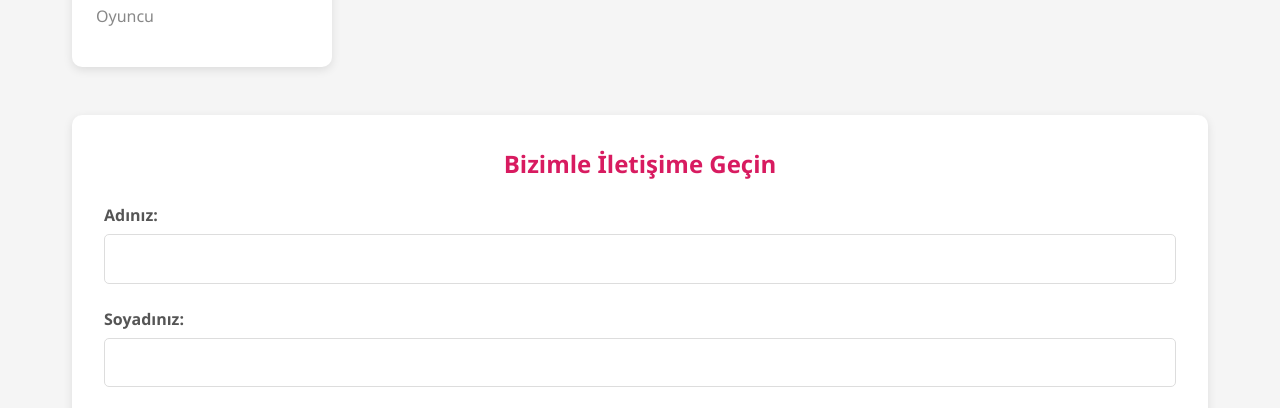
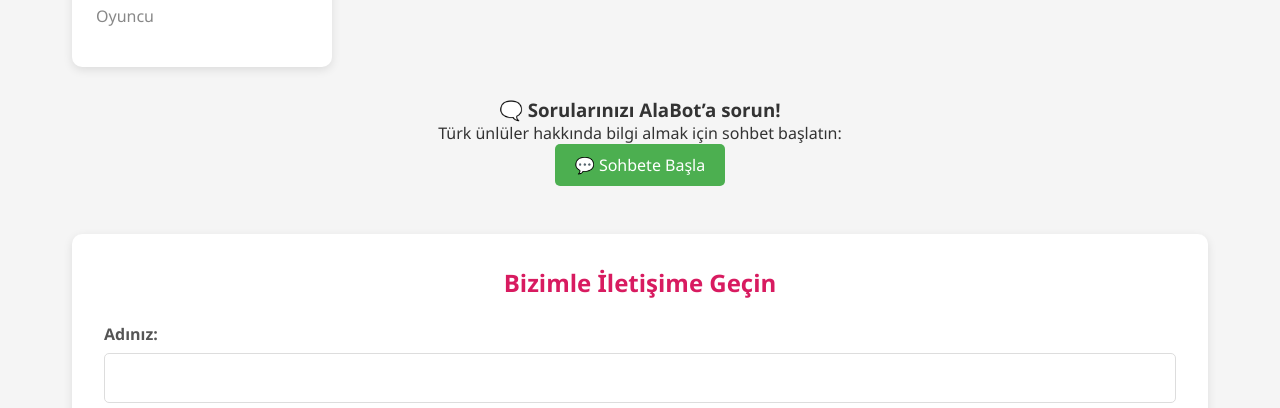
Before and after one commit to AlanurYemez/alanurweb, a plain HTML site: page index.html in a window 1280 px wide. Shown: the part 679-1087 px from the top of the page. Drawn offline with Linux system fonts and the light colour scheme.

Commit message:
Update index.html

```diff
--- a/index.html
+++ b/index.html
@@ -348,6 +348,19 @@
                 </div>
             </div>
         </div>
+
+
+        <div style="text-align: center; margin-top: 30px;">
+  <h3>🗨️ Sorularınızı AlaBot’a sorun!</h3>
+  <p>Türk ünlüler hakkında bilgi almak için sohbet başlatın:</p>
+  <a href="https://poe.com/AlaBot2" target="_blank">
+    <button style="padding: 10px 20px; font-size: 16px; background-color: #4CAF50; color: white; border: none; border-radius: 5px;">
+      💬 Sohbete Başla
+    </button>
+  </a>
+</div>
+
+
         <!-- Form bölümünü buraya ekleyin (container div'in içine, celebrities-grid div'inin altına) -->
 <div class="form-container">
     <h2>Bizimle İletişime Geçin</h2>
```
